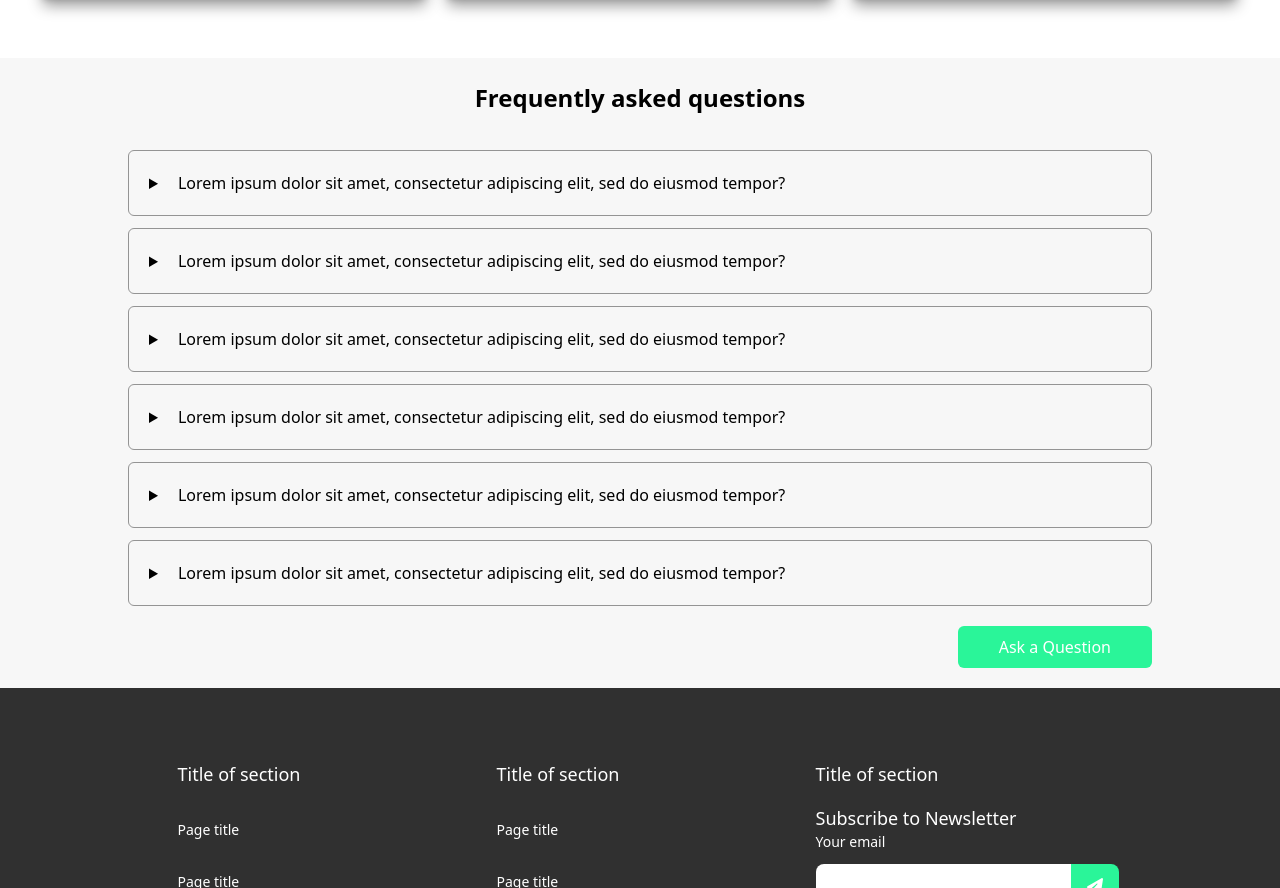
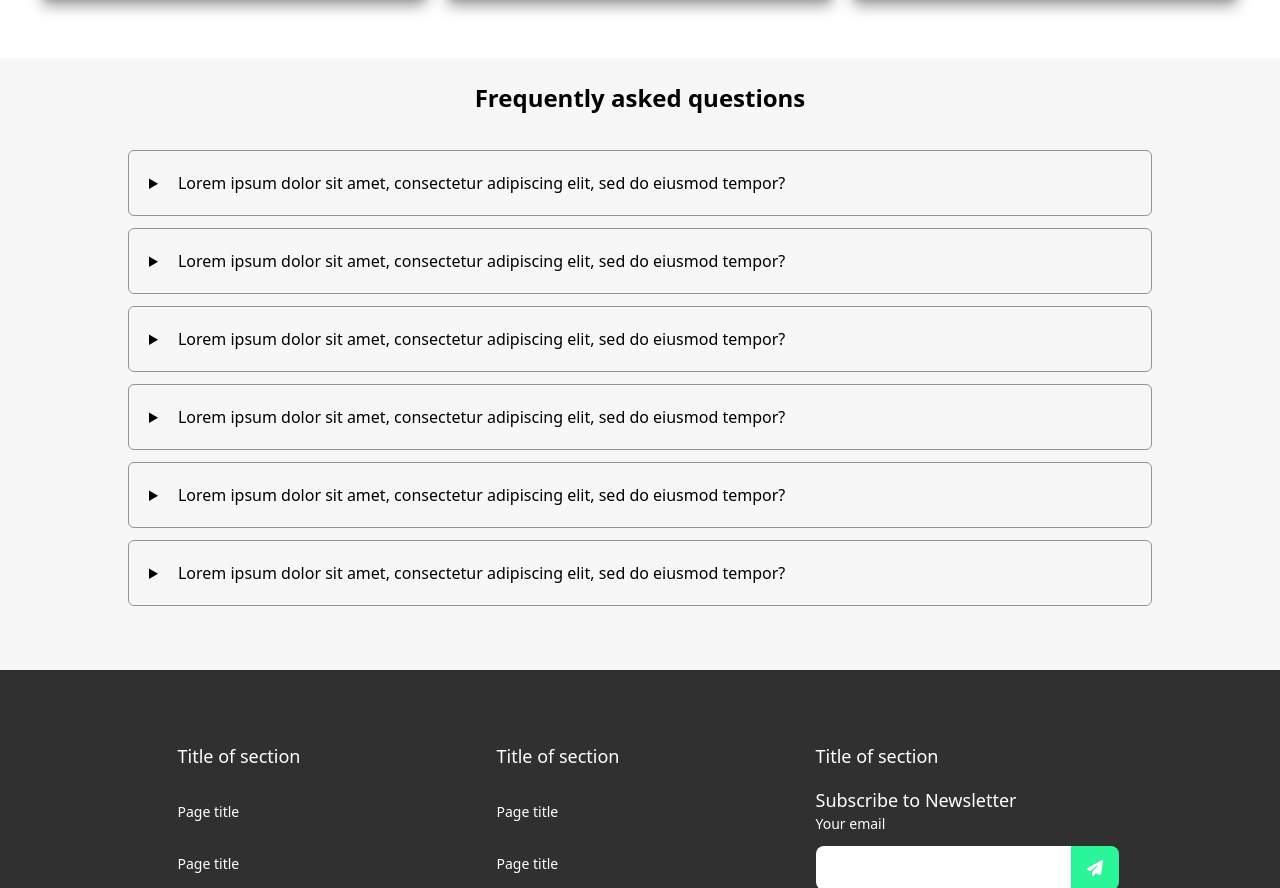
Before and after one commit to jaisonjoshi/Trouvailler-web, a React (Create React App) app: page /what-is-bid in a window 1280 px wide. Shown: the part 736-1624 px from the top of the page. Built offline with nearby package versions, Linux system fonts and the light colour scheme.

Commit message:
removed btn in introbid

```diff
--- a/src/Pages/Bid/IntroBid.jsx
+++ b/src/Pages/Bid/IntroBid.jsx
@@ -42,16 +42,14 @@ const IntroBid = () => {
             {/* FAQ block */}
             <div className='px-10 sm:px-32 bg-graydust-extralight'>
                 <h1 className='pt-6 text-center font-bold text-2xl'>Frequently asked questions</h1>
-                <div className='pt-6'>
+                <div className='pt-6 pb-16'>
                     <FAQ />
                     <FAQ />
                     <FAQ />
                     <FAQ />
                     <FAQ />
                     <FAQ />
-                    <div className='py-5 flex justify-end'>
-                        <button className='font-medium hover:border-graydust-dark border hover:text-blacky-dark p-2 rounded-md w-full sm:w-auto px-10 hover:bg-transparent bg-evergreen text-whiteglow border-transparent hover:transition-colors hover:duration-200 ' >Ask a Question</button>
-                    </div>
+
                 </div>
             </div>
             <Footer/>
```
